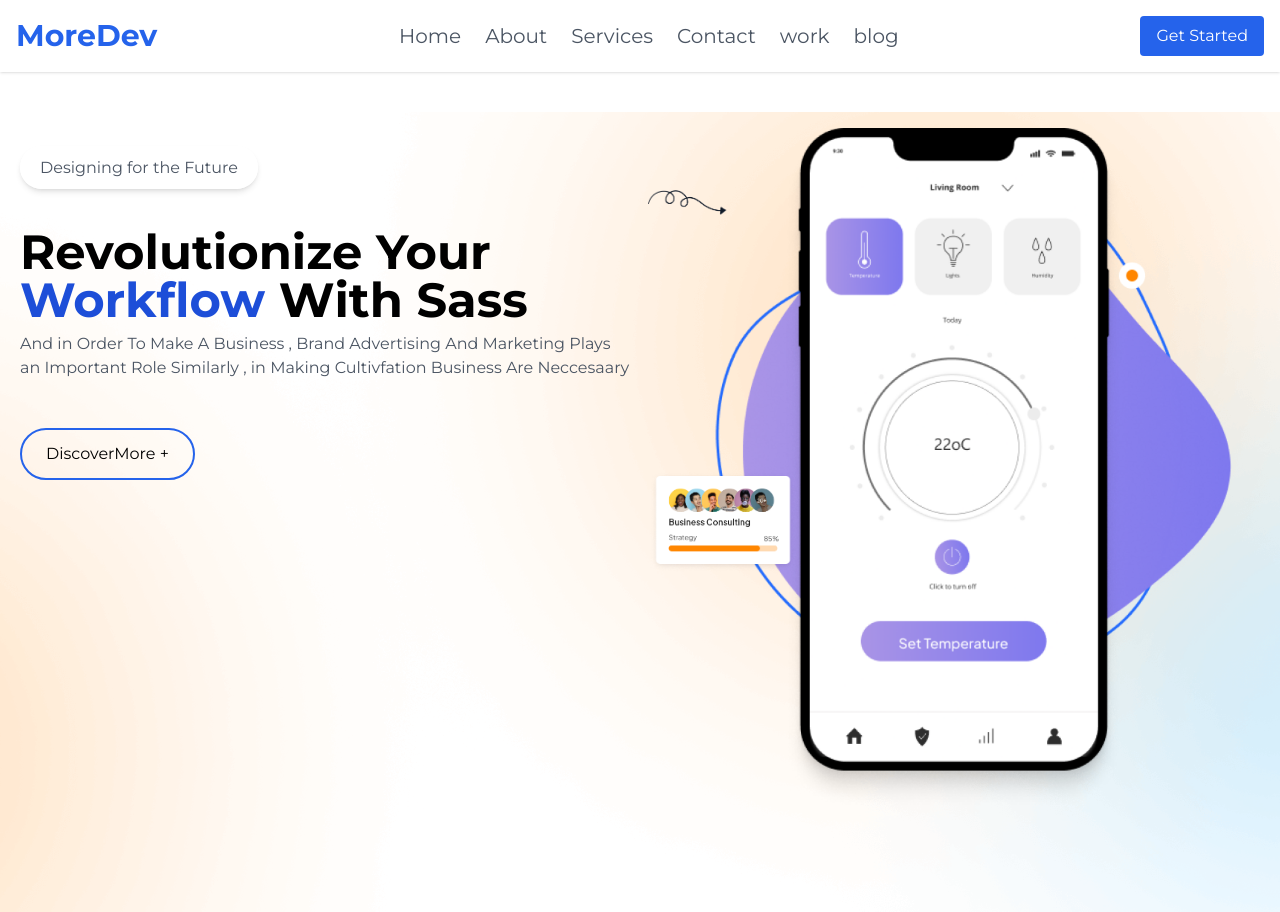
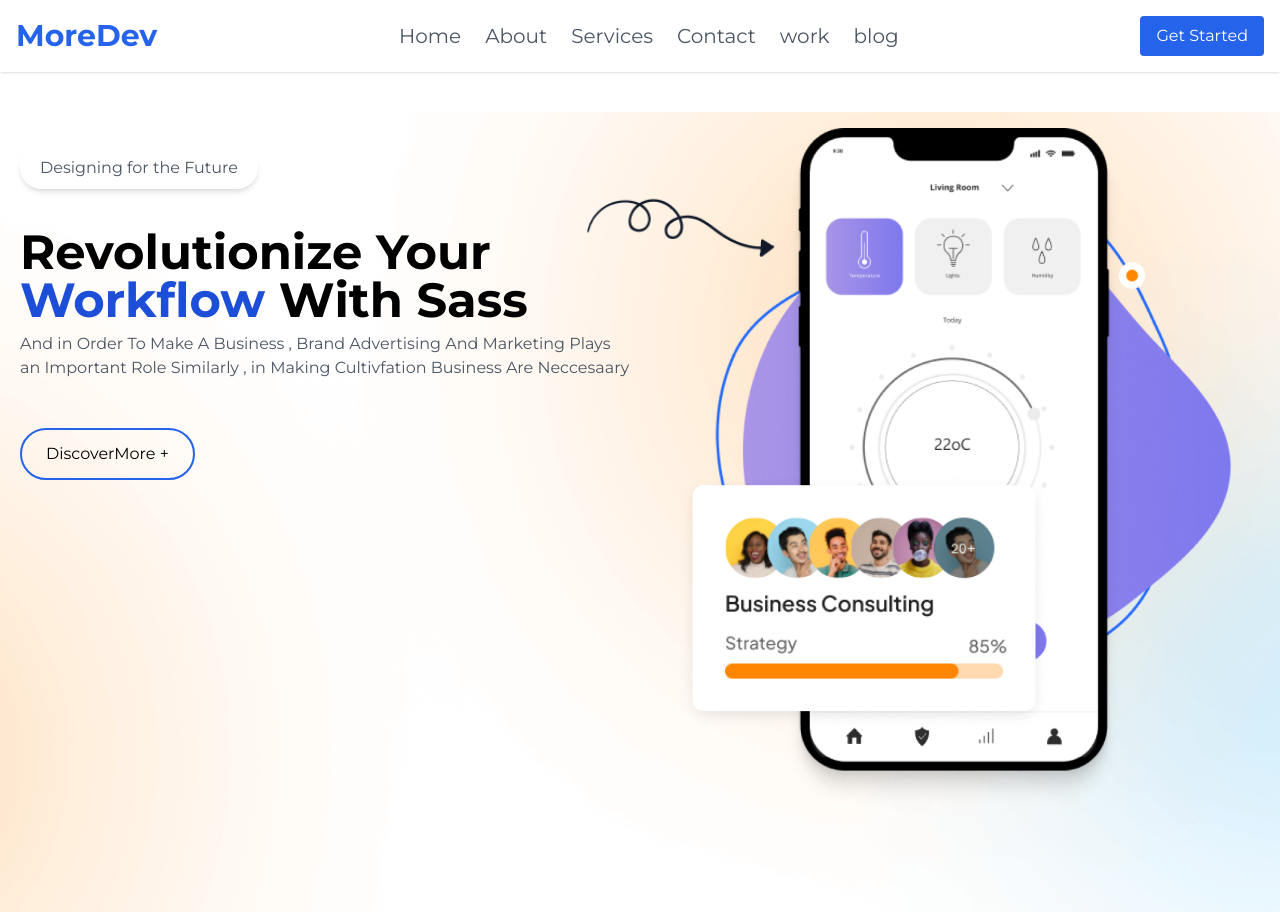
Before and after one commit to ajaypoddar78890/peralexsaslandingpage, a Next.js app: page / in a window 1280 px wide. Built offline with nearby package versions, Linux system fonts and the light colour scheme.

Commit message:
added the respnsoive layout for

```diff
--- a/src/app/sections/Hero.jsx
+++ b/src/app/sections/Hero.jsx
@@ -48,23 +48,25 @@ const Hero = () => {
               width={30}
             />
 
-            <div className="peralexeffect">
+            <div className="peralexeffect w-32  md:w-48 h-auto   absolute top-[10%] left-[0] lg:left-[-10%]">
               <Image
                 src="/asset 3.png"
                 width={80}
                 height={100}
                 objectFit="cover"
-                className="absolute top-[10%] left-[0]"
+                layout="responsive"
+                className=""
                 alt="hello world"
               />
             </div>
-            <div className="peralexeffect">
+            <div className="peralexeffect w-32  md:w-48 h-auto lg:w-96   absolute top-[50%] left-[0] md:left-6">
               <Image
                 src="/asset 5.png"
-                width={150}
-                height={500}
+                width={0}
+                height={0}
                 objectFit="cover"
-                className="absolute top-[50%] left-[0]"
+                layout="responsive"
+                className=""
                 alt="hello world"
               />
             </div>
```
Also changed, not shown: 1 other file (tests, documents, lock files or other folders).
